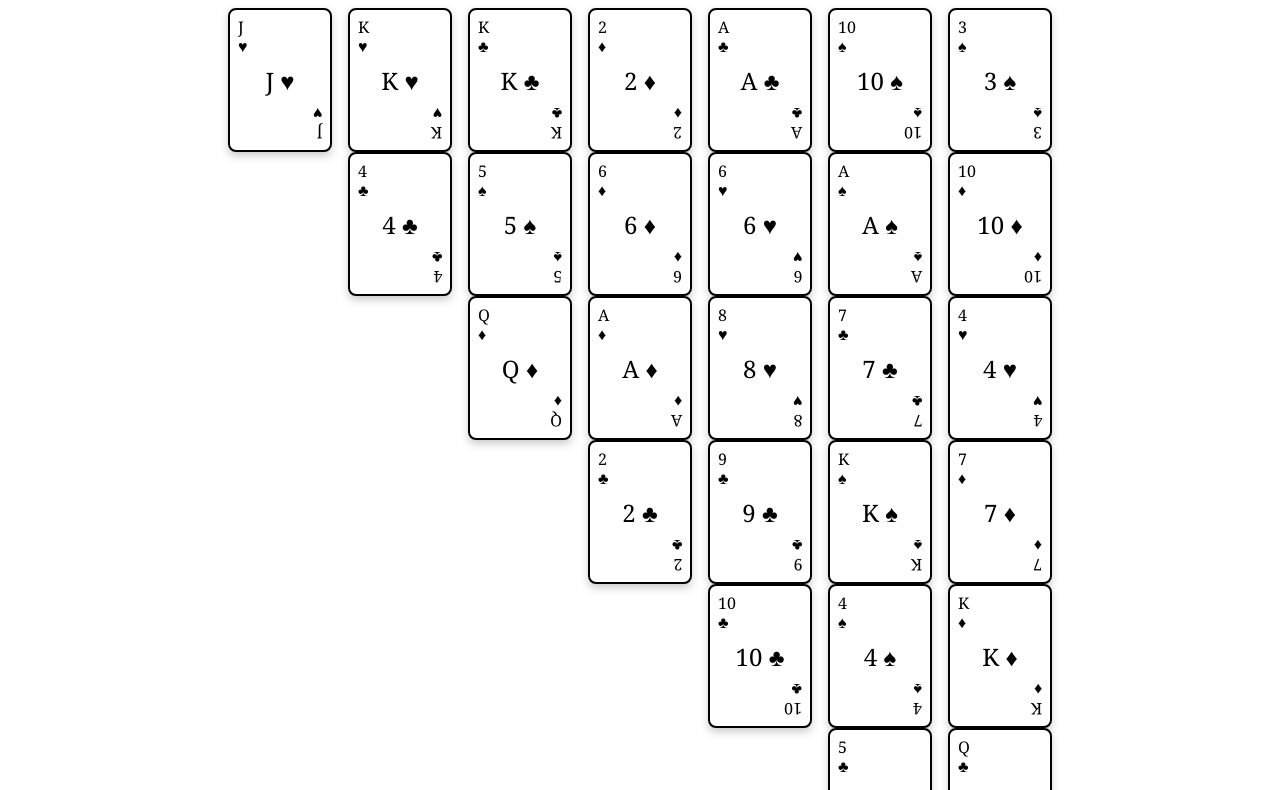
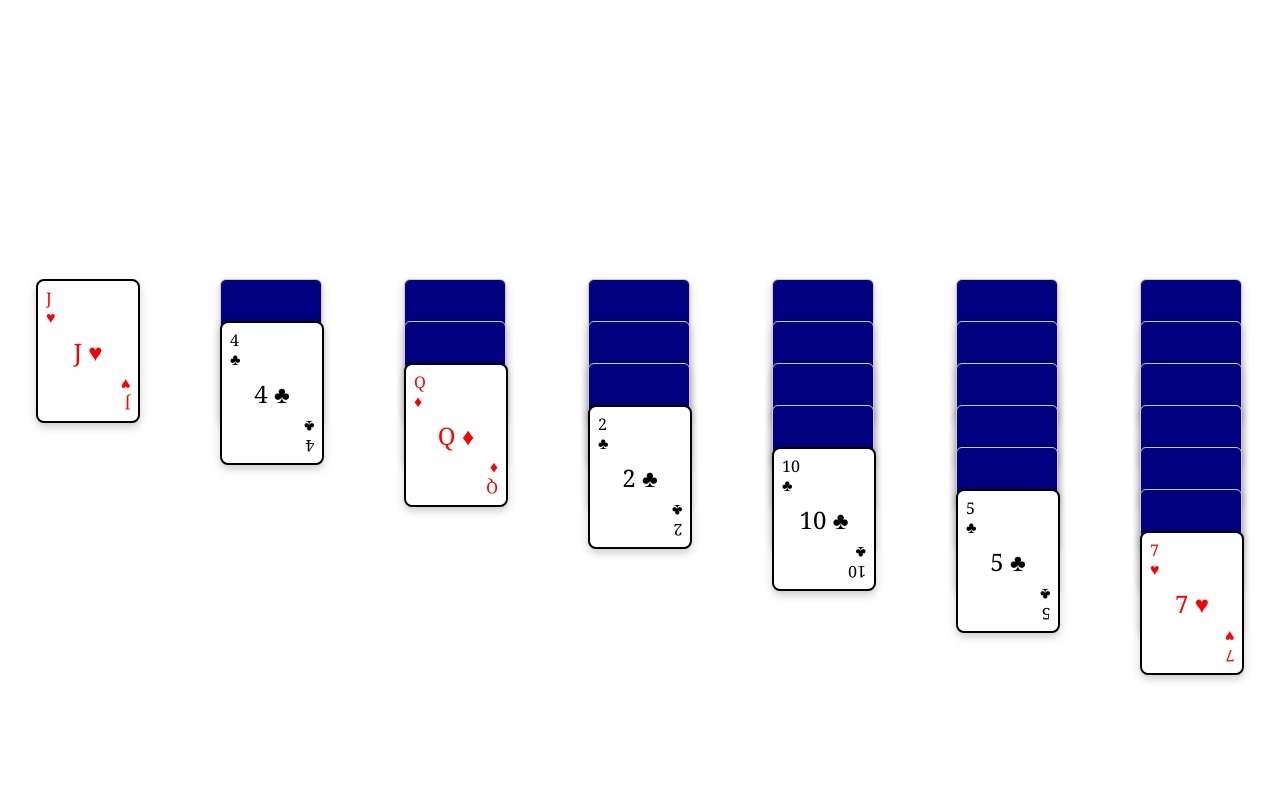
Before and after one commit to TheFluffyNebula/SolitaireTS, a React (Vite) app: page / in a window 1280 px wide. Shown: the top 790 px of the page. Built offline with nearby package versions, Linux system fonts and the light colour scheme.

Commit message:
tableau html/css complete

```diff
--- a/src/components/Cards/Card.css
+++ b/src/components/Cards/Card.css
@@ -7,6 +7,10 @@
     background-color: white;
     font-family: 'Georgia', serif;
     box-shadow: 0 4px 8px rgba(0,0,0,0.2);
+}
+
+.card.red {
+    color: red;
 }
 
 .corner {
--- a/src/components/Cards/Card.jsx
+++ b/src/components/Cards/Card.jsx
@@ -2,9 +2,13 @@ import './Card.css';
 
 function Card({ card }) {
   const { suit, value } = card;
+  let red = false;
+  if (suit == '♦' || suit == '♥') {
+    red = true;
+  }
 
   return (
-    <div className="card">
+    <div className={`card ${red ? "red" : ""}`}>
       <div className="corner top-left">
         <div>{value}</div>
         <div>{suit}</div>
--- a/src/components/Tableau/Tableau.css
+++ b/src/components/Tableau/Tableau.css
@@ -1,10 +1,23 @@
 .tableauContainer {
     display: flex;
-    gap: 1rem;
+    gap: 5rem;
     justify-content: center;
+    margin-top: 30%;
 }
 
 .tableauColumn {
     display: flex;
     flex-direction: column;
 }
+
+.tableau-card-slot {
+    margin-top: -100px;
+}
+
+.card.face-down {
+    background-color: navy;
+    border: 1px solid #ccc;
+    border-radius: 6px;
+    width: 100px;
+    height: 140px;
+}
--- a/src/components/Tableau/Tableau.jsx
+++ b/src/components/Tableau/Tableau.jsx
@@ -12,6 +12,7 @@ function Tableau({ tableauPiles }) {
               const card = pile[rowIdx] || null;
               const faceUp = card?.faceUp || false;
               const topCard = rowIdx === pile.length - 1; // top card in the column
+              // console.log(topCard);
 
               return (
                 <TableauCardSlot
--- a/src/components/Tableau/TableauCardSlot.jsx
+++ b/src/components/Tableau/TableauCardSlot.jsx
@@ -3,7 +3,7 @@ import Card from "../Cards/Card";
 function TableauCardSlot({ card, faceUp, topCard }) {
 
   return (
-    <div className="card-slot" draggable={faceUp} topCard={topCard}
+    <div className="tableau-card-slot" draggable={faceUp}
         onDragStart={(e) => {
             e.dataTransfer.setData(
             "card",
@@ -12,7 +12,11 @@ function TableauCardSlot({ card, faceUp, topCard }) {
         }}
     >
       {card ? (
-        <Card card={card} faceUp={faceUp} />
+        faceUp ? (
+          <Card card={card} />
+        ) : (
+          <div className="card face-down" />
+        )
       ) : (
         <div className="empty-slot" />
       )}
--- a/src/js/createDeck.js
+++ b/src/js/createDeck.js
@@ -5,7 +5,7 @@ const generateDeck = () => {
   // console.log("creating deck");
   const unshuffled = SUITS.flatMap((suit) => {
     return VALUES.map((value) => {
-      return { suit, value };
+      return { suit, value, faceUp: false };
     });
   });
   // console.log(unshuffled);
@@ -32,7 +32,10 @@ const splitDeck = () => {
   let cur = 0;
   for (let i = 0; i < 7; i++) {
       for (let j = 0; j <= i; j++) {
-          splitDeck.tableau[i].push(deck[cur++]);
+        if (j == i) {
+          deck[cur].faceUp = true;
+        }
+        splitDeck.tableau[i].push(deck[cur++]);
       }
   }
   for (let i = 0; i < 24; i++) {
```
